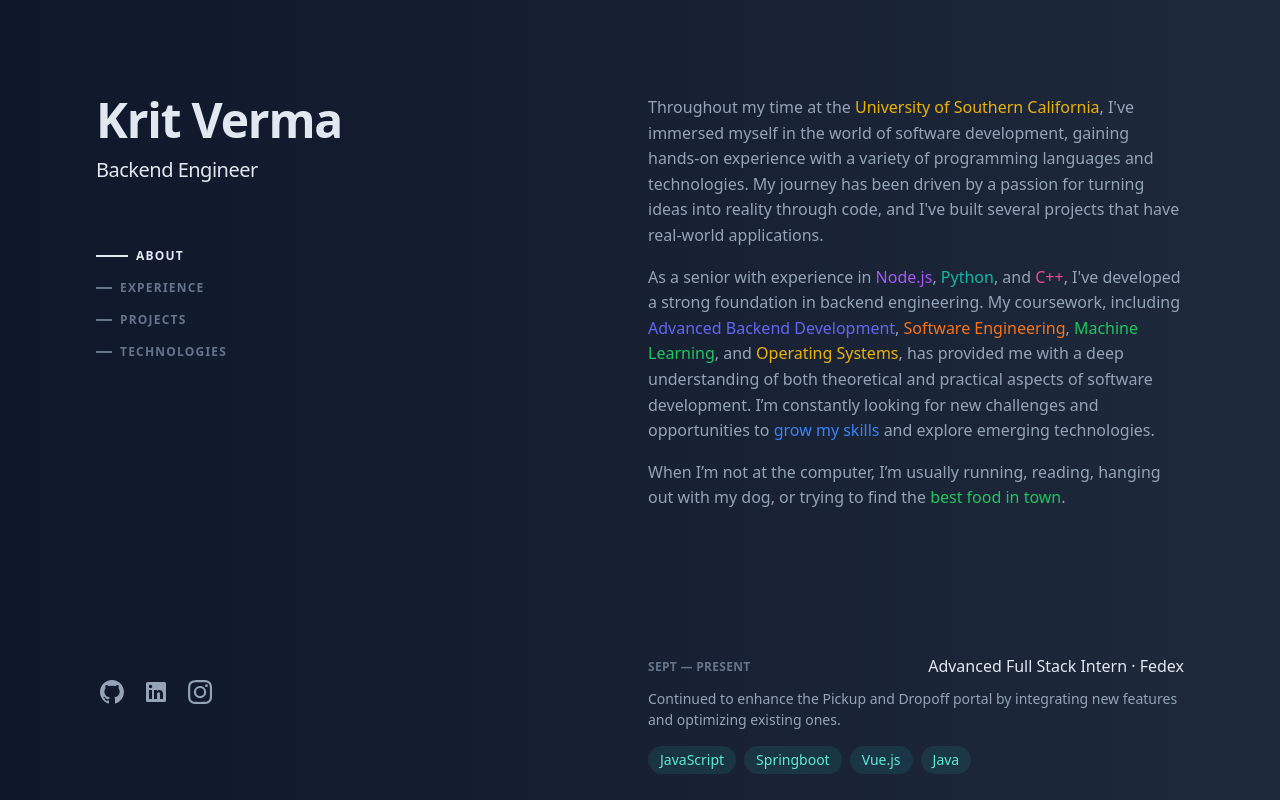
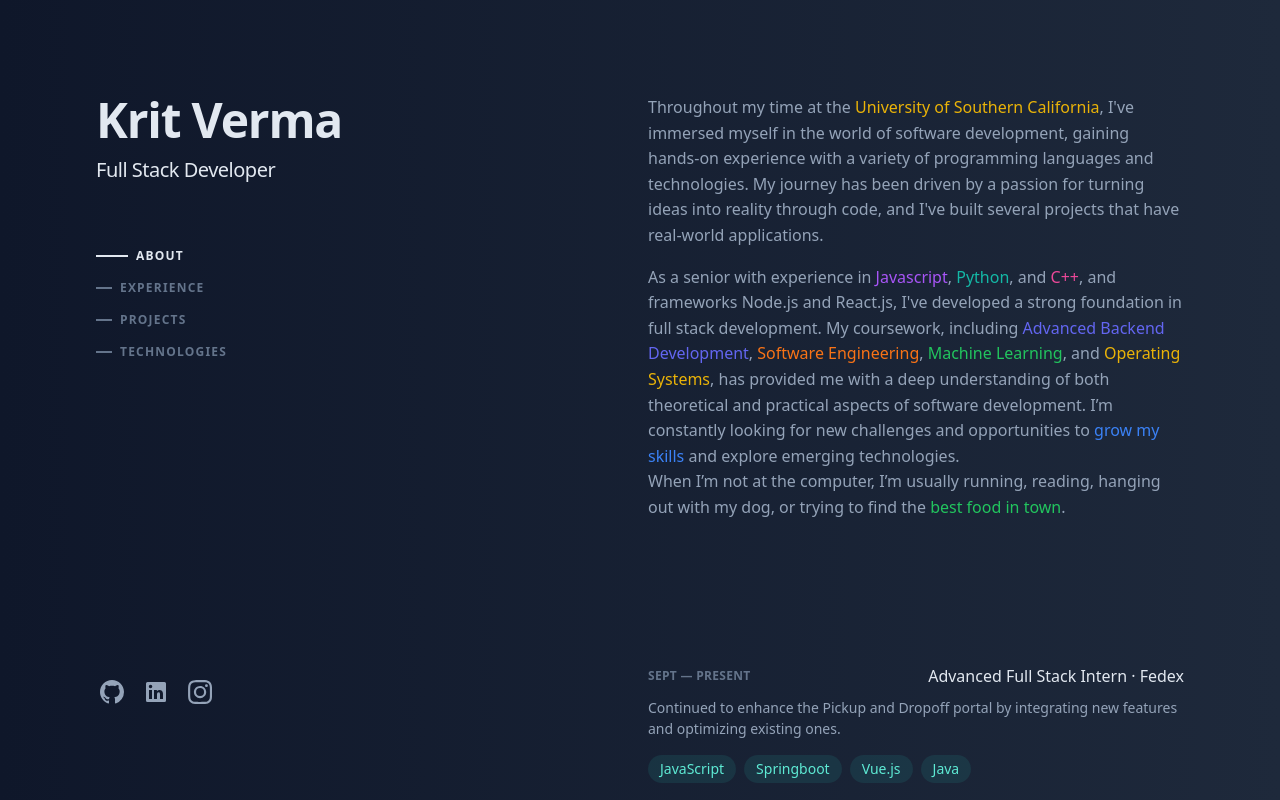
Before and after one commit to kverma2002/personalWebsite2, a React (Vite) app: page / in a window 1280 px wide. Shown: the top 800 px of the page. Built offline with nearby package versions, Linux system fonts and the light colour scheme.

Commit message:
Changed Bio

```diff
--- a/src/components/Bio.jsx
+++ b/src/components/Bio.jsx
@@ -28,7 +28,7 @@
       <header className="lg:sticky lg:top-0 lg:flex lg:max-h-screen lg:w-1/2 lg:flex-col lg:justify-between lg:py-24">
         <div>
           <h1 className='text-4xl font-bold tracking-tight text-slate-200 sm:text-5xl'>Krit Verma</h1>
-          <h2 className='mt-3 text-lg font-medium tracking-tight text-slate-200 sm:text-xl'>Backend Engineer</h2>
+          <h2 className='mt-3 text-lg font-medium tracking-tight text-slate-200 sm:text-xl'>Full Stack Developer</h2>
           {/* <p className="mt-4 max-w-xs leading-normal">I build </p> */}
           <nav className='nav hidden lg:block'>
             <ul className="mt-16 w-max space-y-4">
--- a/src/components/Content.jsx
+++ b/src/components/Content.jsx
@@ -18,11 +18,10 @@
                 Throughout my time at the <span className="text-yellow-500">University of Southern California</span>, I've immersed myself in the world of software development, gaining hands-on experience with a variety of programming languages and technologies.
                 My journey has been driven by a passion for turning ideas into reality through code, and I've built several projects that have real-world applications.
             </p>
-            <p className="mb-4">
-                As a senior with experience in <span className="text-purple-500">Node.js</span>, <span className="text-teal-500">Python</span>, and <span className="text-pink-500">C++</span>, I've developed a strong foundation in backend engineering.
-                My coursework, including <span className="text-indigo-500">Advanced Backend Development</span>, <span className="text-orange-500">Software Engineering</span>, <span className="text-green-500">Machine Learning</span>, and <span className="text-yellow-500">Operating Systems</span>, has provided me with a deep understanding of both theoretical and practical aspects of software development.
-                I’m constantly looking for new challenges and opportunities to <span className="text-blue-500">grow my skills</span> and explore emerging technologies.
+            <p>
+                As a senior with experience in <span className="text-purple-500">Javascript</span>, <span className="text-teal-500">Python</span>, and <span className="text-pink-500">C++</span>, and frameworks <span className="text-red-500">Node.js</span> and <span className="text-blue-600">React.js</span>, I've developed a strong foundation in full stack development. My coursework, including <span className="text-indigo-500">Advanced Backend Development</span>, <span className="text-orange-500">Software Engineering</span>, <span className="text-green-500">Machine Learning</span>, and <span className="text-yellow-500">Operating Systems</span>, has provided me with a deep understanding of both theoretical and practical aspects of software development. I’m constantly looking for new challenges and opportunities to <span className="text-blue-500">grow my skills</span> and explore emerging technologies.
             </p>
+
             <p className="mb-4">
                 When I’m not at the computer, I’m usually running, reading,
                 hanging out with my dog,
```
